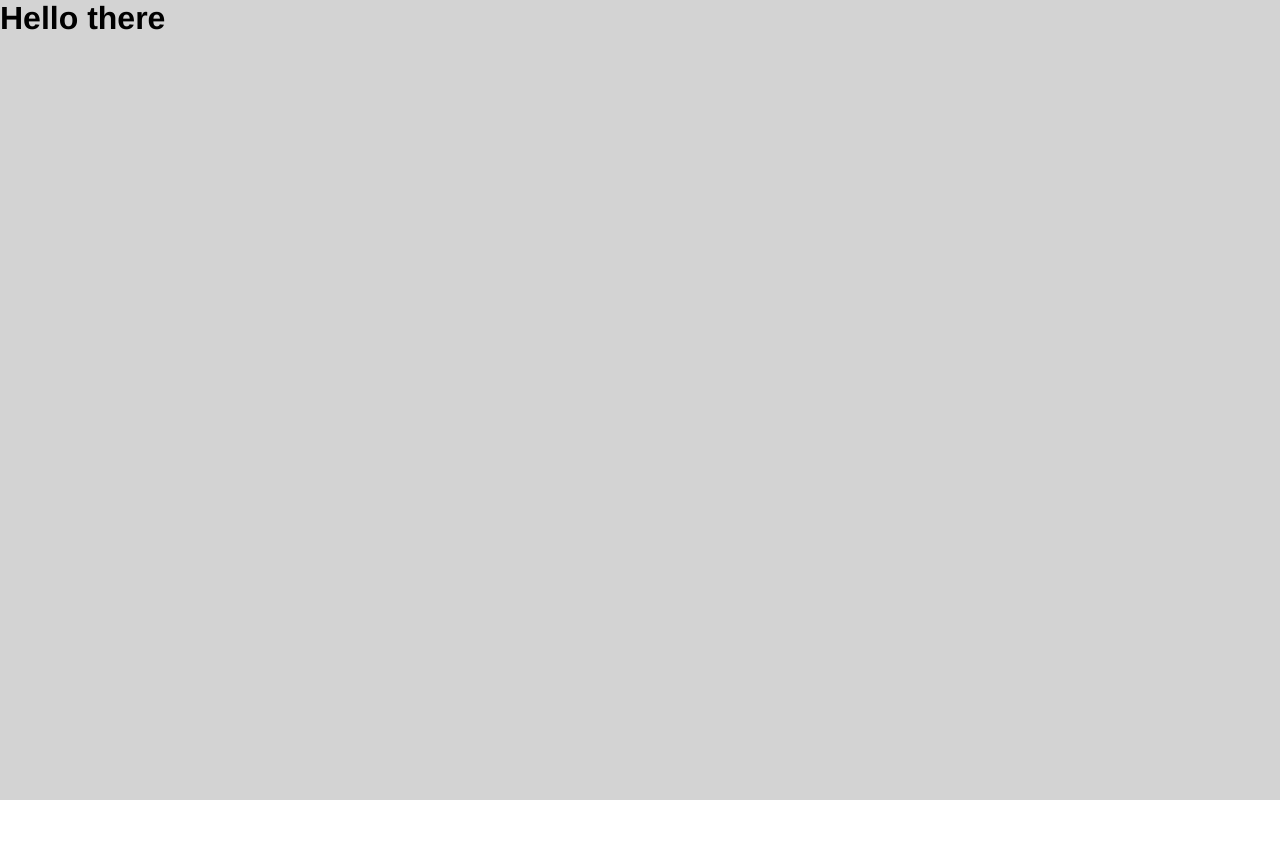
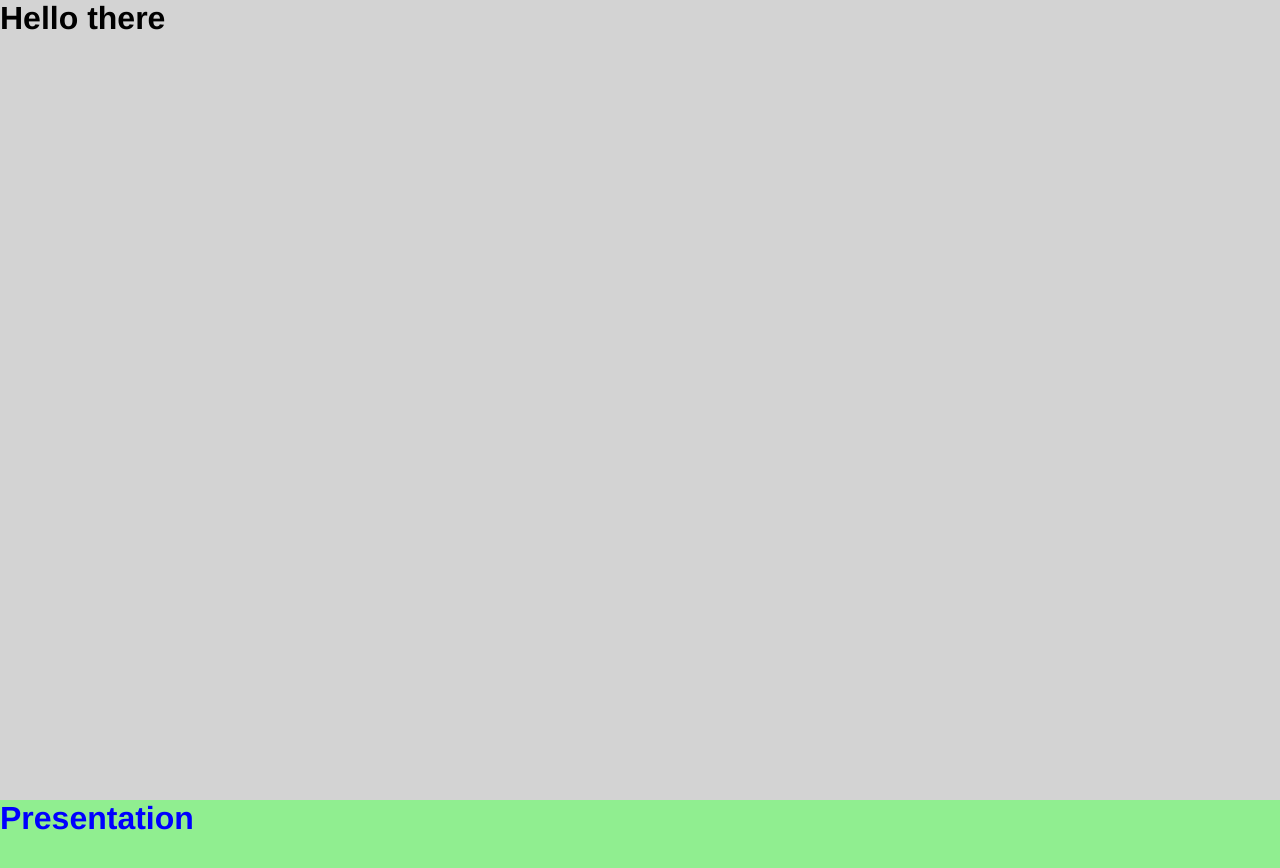
Before and after one commit to axelOngaro/portfolio-vue, a Vue app: page / in a window 1280 px wide. Shown: the top 868 px of the page. Before the commit the page ends 800 px from the top, so only its background shows below. Built offline with nearby package versions, Linux system fonts and the light colour scheme.

Commit message:
Added Header, Presentation components. Added pages folder. Added Home page.

```diff
--- a/src/App.vue
+++ b/src/App.vue
@@ -1,13 +1,13 @@
 <template>
-  <HomePage />
+  <Home />
 </template>
 
 <script>
-import HomePage from './components/HomePage';
+import Home from './Pages/Home';
 export default {
   name: 'App',
   components: {
-    HomePage,
+    Home,
   },
 };
 </script>
--- /dev/null
+++ b/src/Pages/Home.vue
@@ -0,0 +1,17 @@
+<template>
+  <div class="home">
+    <Header />
+    <Presentation />
+  </div>
+</template>
+<script>
+import Header from '../components/Header';
+import Presentation from '../components/Presentation';
+export default {
+  name: 'Home',
+  components: {
+    Header,
+    Presentation,
+  },
+};
+</script>
--- a/src/components/HomePage.vue
+++ b/src/components/Header.vue
@@ -1,15 +1,15 @@
 <template>
-  <div class="homepage">
+  <div class="Header">
     <h1>Hello there</h1>
   </div>
 </template>
 <script>
 export default {
-  name: 'HomePage',
+  name: 'Header',
 };
 </script>
 <style scoped>
-.homepage {
+.Header {
   background-color: lightgray;
   height: 100vh;
 }
--- /dev/null
+++ b/src/components/Presentation.vue
@@ -0,0 +1,17 @@
+<template>
+  <div class="presentation">
+    <h1>Presentation</h1>
+  </div>
+</template>
+<script>
+export default {
+  name: 'Presentation',
+};
+</script>
+<style scoped>
+.presentation {
+  height: 100vh;
+  background-color: lightgreen;
+  color: blue;
+}
+</style>
```
